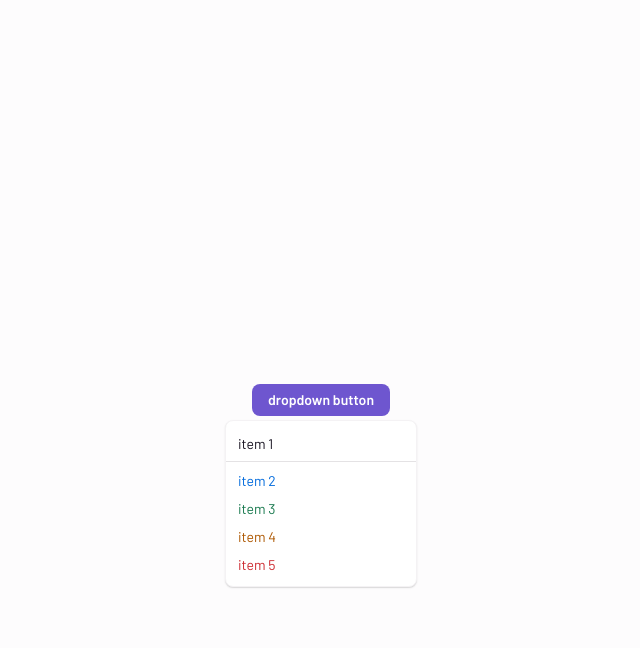
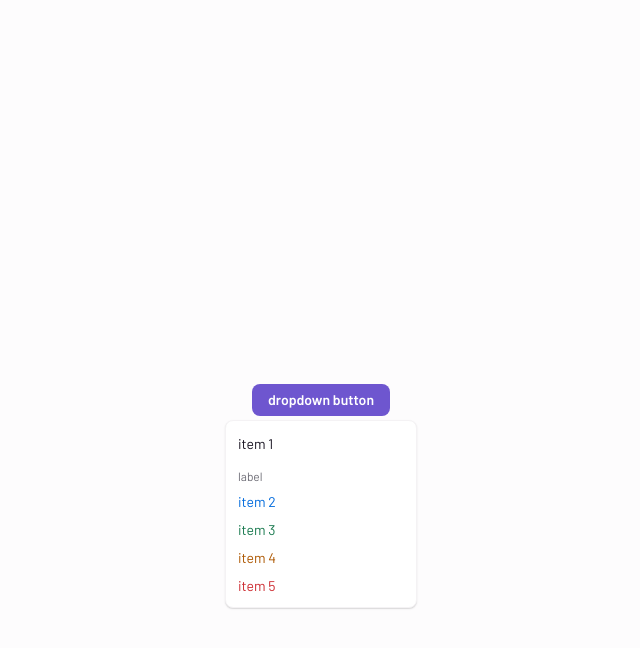
Before and after one commit to brunohfabre/siakitdocumentation, a React (Vite) app: page /dropdown in a window 1280 px wide. Both pictures are taken after a click on the button "dropdown button". Shown: the top 648 px of the page, without its empty margins (319-959 px from the left). Built offline with nearby package versions, Linux system fonts and the light colour scheme.

Commit message:
finish dropdown component

```diff
--- a/src/components/Dropdown/index.tsx
+++ b/src/components/Dropdown/index.tsx
@@ -1,17 +1,16 @@
-import { ReactNode, forwardRef } from 'react';
+import {
+  ReactNode,
+  forwardRef,
+  ForwardRefExoticComponent,
+  RefAttributes,
+} from 'react';
 
 import * as DropdownMenu from '@radix-ui/react-dropdown-menu';
+import { IconProps } from 'phosphor-react';
 
 import { Separator } from '../Separator';
 import { Text } from '../Text';
-import { Content, Item, Type } from './styles';
-
-type Option = {
-  type?: 'label' | 'separator' | undefined;
-  text?: string;
-  onClick?: () => void;
-  style?: Type;
-};
+import { Content, Item, Type, Label } from './styles';
 
 type IconButtonProps = {
   children: ReactNode;
@@ -30,6 +29,14 @@ const TriggerButton = forwardRef<HTMLSpanElement, IconButtonProps>(
 const SeparatorContent = forwardRef<HTMLButtonElement>(() => {
   return <Separator />;
 });
+
+type Option = {
+  type?: 'label' | 'separator' | undefined;
+  text?: string;
+  onClick?: () => void;
+  style?: Type;
+  icon?: ForwardRefExoticComponent<IconProps & RefAttributes<SVGSVGElement>>;
+};
 
 type DropdownProps = {
   options: Option[];
@@ -50,9 +57,13 @@ export function Dropdown({
 
       <DropdownMenu.Content sideOffset={4} side={side}>
         <Content>
-          {options.map(({ type, text, onClick, style }) => {
+          {options.map(({ type, text, onClick, style, icon: Icon }) => {
             if (type === 'label') {
-              return <DropdownMenu.Label>label 1</DropdownMenu.Label>;
+              return (
+                <DropdownMenu.Label>
+                  <Label>{text}</Label>
+                </DropdownMenu.Label>
+              );
             }
 
             if (type === 'separator') {
@@ -66,6 +77,8 @@ export function Dropdown({
             return (
               <DropdownMenu.Item asChild>
                 <Item onClick={onClick} type={style}>
+                  {Icon && <Icon size={12} weight="bold" />}
+
                   <Text size="sm">{text}</Text>
                 </Item>
               </DropdownMenu.Item>
--- a/src/components/Dropdown/styles.ts
+++ b/src/components/Dropdown/styles.ts
@@ -17,7 +17,8 @@ const types = {
       background-color: ${({ theme }) => theme.colors.blue[3]};
     }
 
-    p {
+    p,
+    svg {
       color: ${({ theme }) => theme.colors.blue[11]};
     }
   `,
@@ -26,7 +27,8 @@ const types = {
       background-color: ${({ theme }) => theme.colors.green[3]};
     }
 
-    p {
+    p,
+    svg {
       color: ${({ theme }) => theme.colors.green[11]};
     }
   `,
@@ -35,7 +37,8 @@ const types = {
       background-color: ${({ theme }) => theme.colors.amber[3]};
     }
 
-    p {
+    p,
+    svg {
       color: ${({ theme }) => theme.colors.amber[11]};
     }
   `,
@@ -44,7 +47,8 @@ const types = {
       background-color: ${({ theme }) => theme.colors.red[3]};
     }
 
-    p {
+    p,
+    svg {
       color: ${({ theme }) => theme.colors.red[11]};
     }
   `,
@@ -63,6 +67,7 @@ export const Item = styled.div<ItemProps>`
 
   display: flex;
   align-items: center;
+  gap: 6px;
 
   cursor: pointer;
   transition: background-color 0.1s;
@@ -73,3 +78,9 @@ export const Item = styled.div<ItemProps>`
 
   ${({ type }) => types[type || 'default']}
 `;
+
+export const Label = styled.p`
+  font-size: 12px;
+  color: ${({ theme }) => theme.colors.gray[11]};
+  margin: 12px 12px 4px;
+`;
--- a/src/pages/DropdownPage.tsx
+++ b/src/pages/DropdownPage.tsx
@@ -8,15 +8,29 @@ export function DropdownPage(): JSX.Element {
       <Dropdown
         options={[
           { text: 'item 1', onClick: () => alert('item 1') },
-          { type: 'separator' },
+          // { type: 'separator' },
+          { type: 'label', text: 'label' },
           {
             text: 'item 2',
             onClick: () => alert('item 2'),
+
             style: 'info',
           },
-          { text: 'item 3', onClick: () => alert('item 3'), style: 'success' },
-          { text: 'item 4', onClick: () => alert('item 4'), style: 'warning' },
-          { text: 'item 5', onClick: () => alert('item 5'), style: 'danger' },
+          {
+            text: 'item 3',
+            onClick: () => alert('item 3'),
+            style: 'success',
+          },
+          {
+            text: 'item 4',
+            onClick: () => alert('item 4'),
+            style: 'warning',
+          },
+          {
+            text: 'item 5',
+            onClick: () => alert('item 5'),
+            style: 'danger',
+          },
         ]}
       >
         <Button type="button">dropdown button</Button>
```
